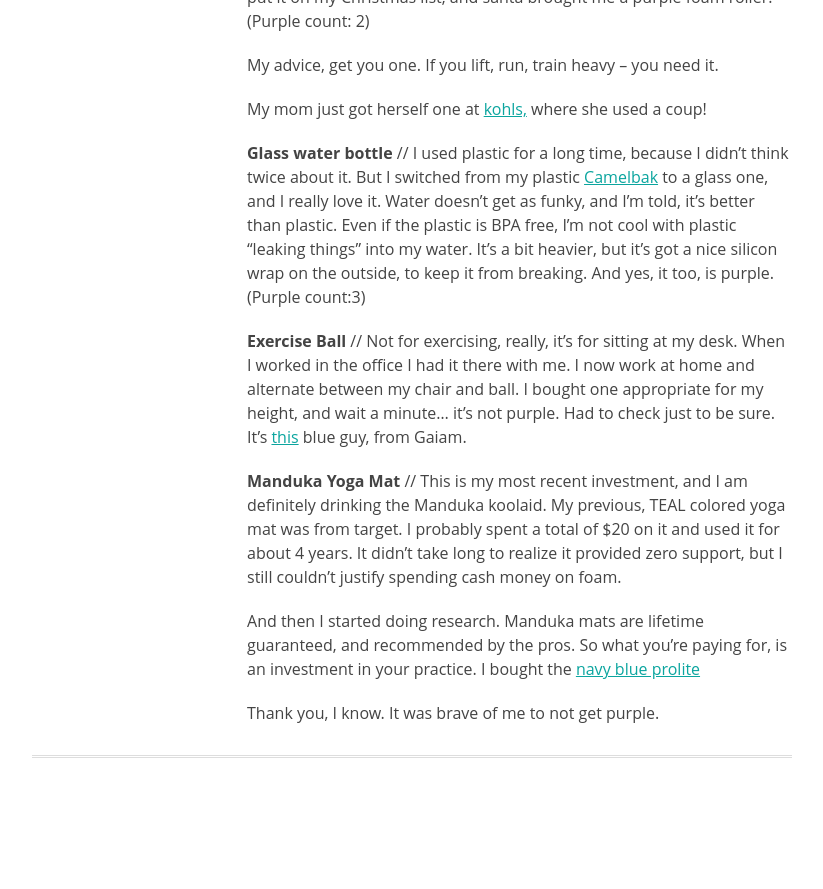
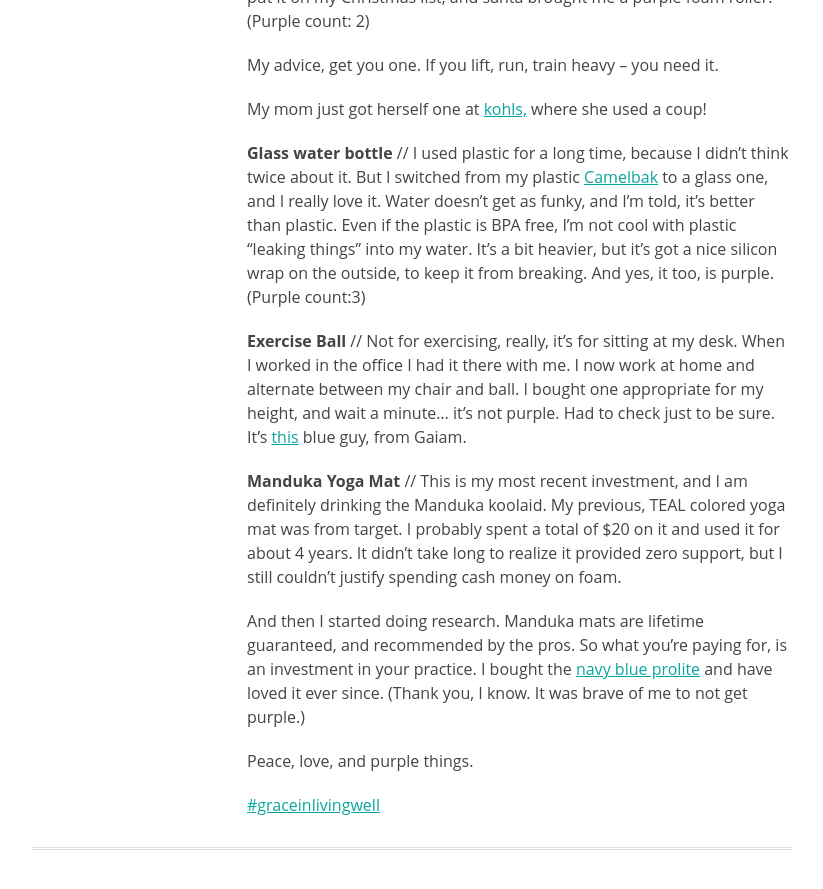
Before and after one commit to dreger/thelivingwell.co, a Jekyll site: the page built from _posts/live/2016-04-25-fitness-things.md, in a window 1280 px wide and 900 px high, scrolled down 1279 px. Shown: the top 889 px of the window, without its empty margins (228-1051 px from the left). Built offline with Jekyll 4.4.1, drawn with Linux system fonts in a browser that asks for light colours; before the commit the page ends 2087 px from its top, so only the background shows below that.

Commit message:
Update 2016-04-25-fitness-things.md

```diff
--- a/_posts/live/2016-04-25-fitness-things.md
+++ b/_posts/live/2016-04-25-fitness-things.md
@@ -27,6 +27,8 @@
 
 **Manduka Yoga Mat** // This is my most recent investment, and I am definitely drinking the Manduka koolaid. My previous, TEAL colored yoga mat was from target. I probably spent a total of $20 on it and used it for about 4 years. It didn’t take long to realize it provided zero support, but I still couldn’t justify spending cash money on foam.
 
-And then I started doing research. Manduka mats are lifetime guaranteed, and recommended by the pros. So what you’re paying for, is an investment in your practice. I bought the [navy blue prolite]( https://www.manduka.com/yoga-mats/pro/prolite-mat.html)
+And then I started doing research. Manduka mats are lifetime guaranteed, and recommended by the pros. So what you’re paying for, is an investment in your practice. I bought the [navy blue prolite]( https://www.manduka.com/yoga-mats/pro/prolite-mat.html) and have loved it ever since. (Thank you, I know. It was brave of me to not get purple.)
 
-Thank you, I know. It was brave of me to not get purple.
+Peace, love, and purple things.
+
+[#graceinlivingwell](https://www.instagram.com/explore/tags/graceinlivingwell/)
```
